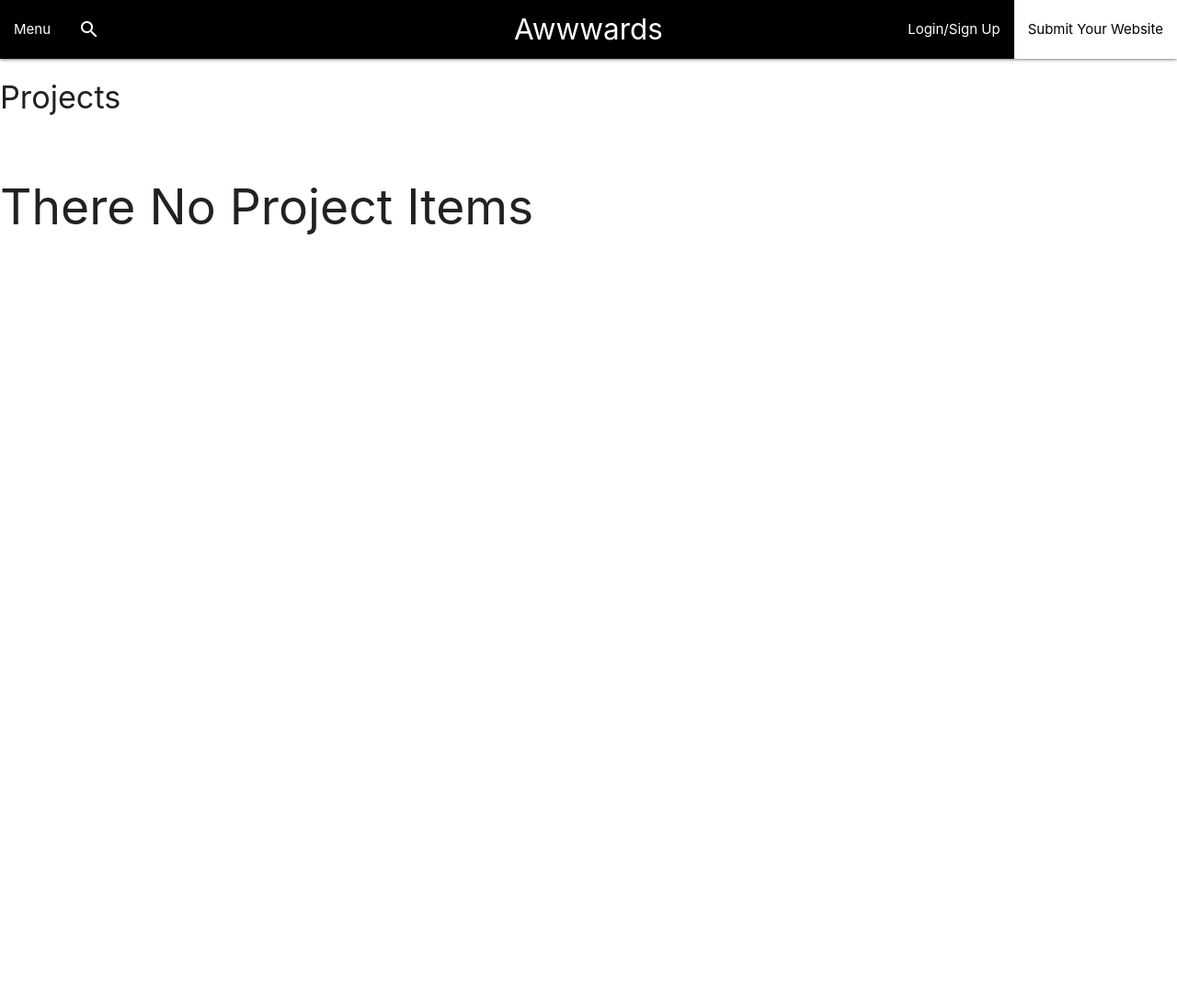
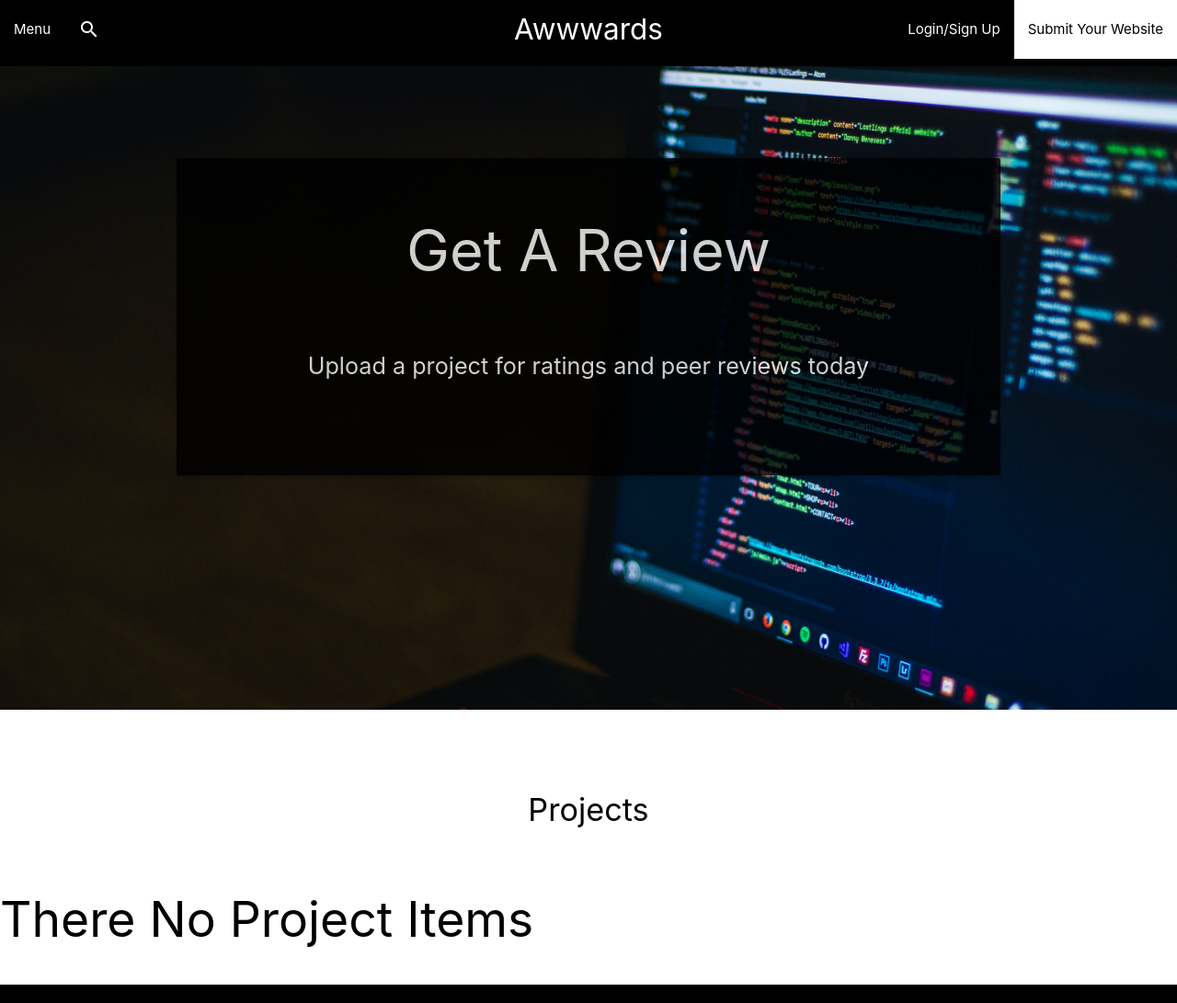
Before and after one commit to andyweru/MC_11_Awwwards, a Django app: page / in a window 1280 px wide. Shown: the whole page at 92% size. Before the commit the page ends 255 px from the top, so only its background shows below. Run offline with Django 3.2, Linux system fonts and the light colour scheme; data that the repository does not hold is empty.

Commit message:
UI styling of index page

```diff
--- a/myapp/static/css/base.css
+++ b/myapp/static/css/base.css
@@ -0,0 +1,34 @@
+body{
+    background-color: #000;
+    color: #fff;
+}
+
+.mini-projects{
+    color: #000;
+    height: 700px;
+}
+
+#display {
+    background: url(../img/code.jpg);
+    background-size: cover;
+    height: 700px;
+}
+
+#display-text {
+    position: relative;
+    top: 100px;
+    opacity: 0.8;
+}
+
+.img {
+    width:  100px;
+}
+
+.all-projects{
+    background-color: #fff;
+    color: #000;
+}
+
+.spacer{
+    height: 50px;
+}
--- a/myapp/templates/base.html
+++ b/myapp/templates/base.html
@@ -40,6 +40,18 @@
     <script>
         $('.dropdown-trigger').dropdown();
     </script>
+
+    <script>
+            document.querySelectorAll('a[href^="#"]').forEach(anchor => {
+                anchor.addEventListener('click', function (e) {
+                    e.preventDefault();
+
+            document.querySelector(this.getAttribute('href')).scrollIntoView({
+                behavior: 'smooth'
+            });
+        });
+    });
+    </script>
   {% endblock %}
 </body>
 </html>
--- a/myapp/templates/index.html
+++ b/myapp/templates/index.html
@@ -4,23 +4,57 @@
 {% block content %}
 {{block.super}}
 
-<h4>Projects</h4>
+<div class="container-fluid"  id="display" >
+
+  <div class="container">
+      <div class="card flow-text white-text text-center black" id="display-text">
+          <div class="card-content center-align">
+              <h1>Get A Review</h1>
+          </div>
+         <div class="card-content center-align">
+            <p>Upload a project for ratings and peer reviews today</p>
+            <br>
+            <br>
+         </div>
+ </div>
+  </div>
+
+</div>
+
+
+<div class="container-fluid all-projects" id="#projectarea">
+
+    <br>
+    <br>
+    <br>
+
+    <h4 class="center-align">Projects</h4>
 
     <br>
 
     <div class="row">
 
- <!-- Looping through news   -->
+     <!-- Looping through projects   -->
      {% for project in projects %}
 
 
 
-   <!-- displaying News articles -->
+       <!-- displaying projects -->
        <div class="col s12 m3 l3">
-     <div class="card">
+         <div class="card mini-projects">
+             <div class="container-fluid">
+                    <div class="card-content">
                         <div class="container">
-                <div class="card-title">
-                        {{project.title}}
+                            <span class="card-title">{{project.title}}</span>
+                        </div>
+                    </div>
+                    <div class="card-image">
+                        <img class="img" src="{{project.project_image.url}}" alt="">
+                    </div>
+                    <div class="card-content spacer">
+                      <br>
+                      <br>
+                      <br>
                     </div>
                     <div class="card-content">
                         {{project.post}}
@@ -36,6 +70,7 @@
        <h2 class="text-center">There No Project Items</h2>
      </div>
      {% endfor %}
+</div>
 
 </div>
 
```
Also changed, not shown: myapp/static/img/code.jpg (added). Lines whose indentation alone changed are shown as unchanged.
